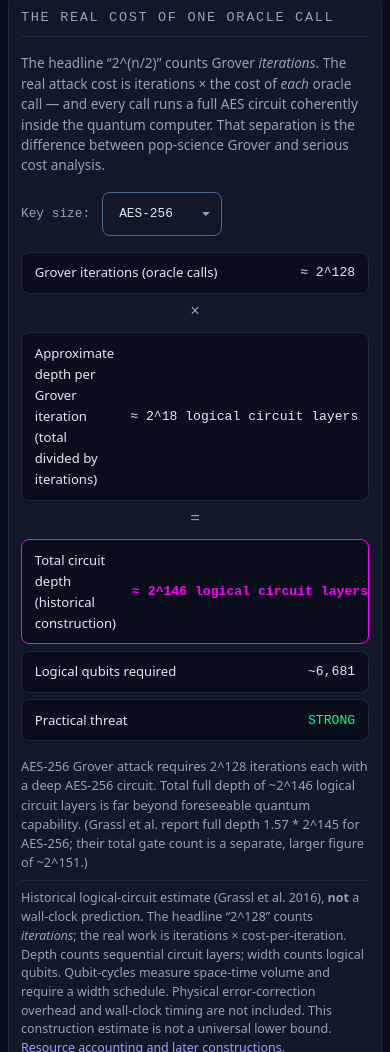
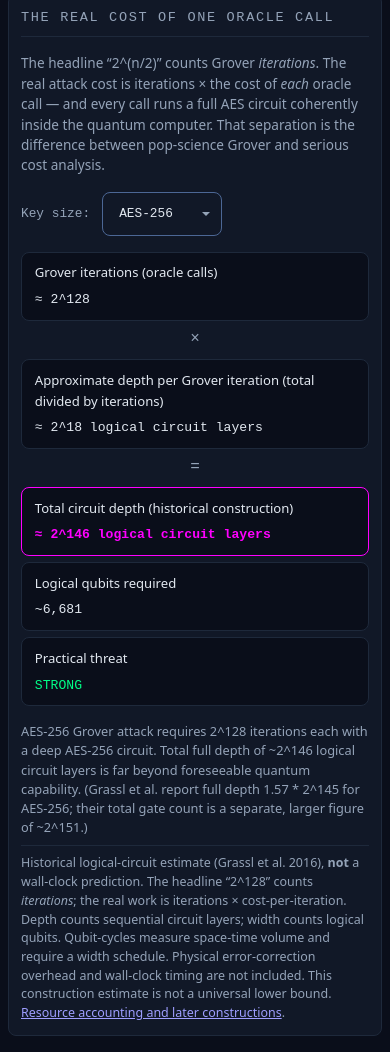
Before and after one commit to systemslibrarian/crypto-lab-grover, a website built with Vite: page index.html in a window 390 px wide. Shown: the part 9172-10224 px from the top of the page. Built offline with nearby package versions, Linux system fonts and the light colour scheme.

Commit message:
Allow resource budget labels to wrap on narrow screens

```diff
--- a/src/style.css
+++ b/src/style.css
@@ -393,3 +393,10 @@ details summary:focus-visible{outline:2px solid var(--magenta);outline-offset:2p
 .cl-hero-why-label{display:block;font-size:.68rem;font-weight:700;letter-spacing:.14em;color:var(--text-dim);}
 .cl-hero-why-text{margin:.35rem 0 0;font-size:.95rem;line-height:1.5;color:var(--text);}
 @media (max-width:640px){.cl-hero{flex-direction:column;}.cl-hero-why{flex-basis:auto;width:100%;}.cl-hero-main{flex-basis:auto;min-width:0;}}
+
+/* Resource units remain readable when the budget is viewed on a narrow screen. */
+.budget-row > span{min-width:0;overflow-wrap:anywhere}
+.budget-row .bv{white-space:normal}
+@media(max-width:600px){
+  .budget-row{flex-direction:column;align-items:flex-start;gap:.35rem}
+}
```
Also changed, not shown: e2e/research-wording.spec.ts (+10 -0 lines).
